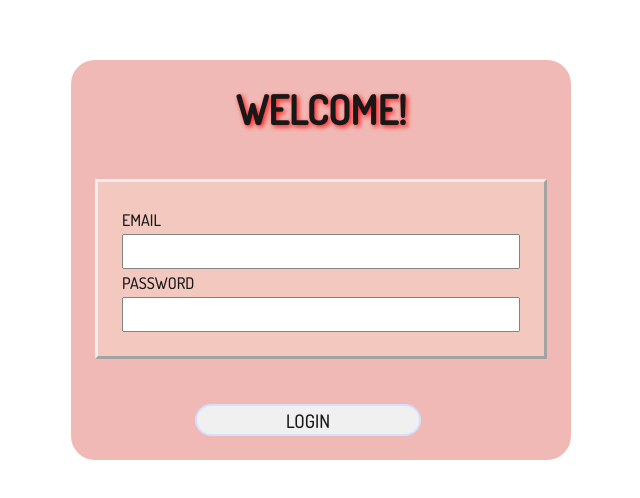
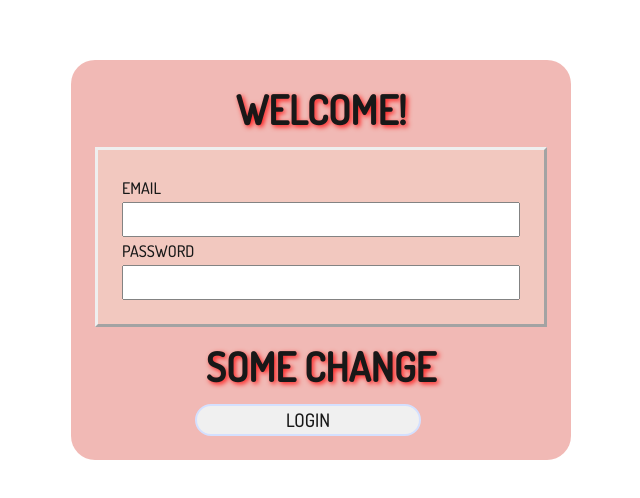
Before and after one commit to kyaay/AppsDev---Portal, a plain HTML site: page index.html in a window 1280 px wide. Shown: the part 140-638 px from the top of the page, without its empty margins (319-959 px from the left). Drawn offline with Linux system fonts and the light colour scheme.

Commit message:
Sample change 1

```diff
--- a/index.html
+++ b/index.html
@@ -23,6 +23,7 @@
                 <label for="PASSWORD">PASSWORD</label>
                 <input type="password" name="PASSWORD" id="password">
             </div>
+            <h1>SOME CHANGE</h1>
             <button>LOGIN</button>
         </section>
     </main>
```
